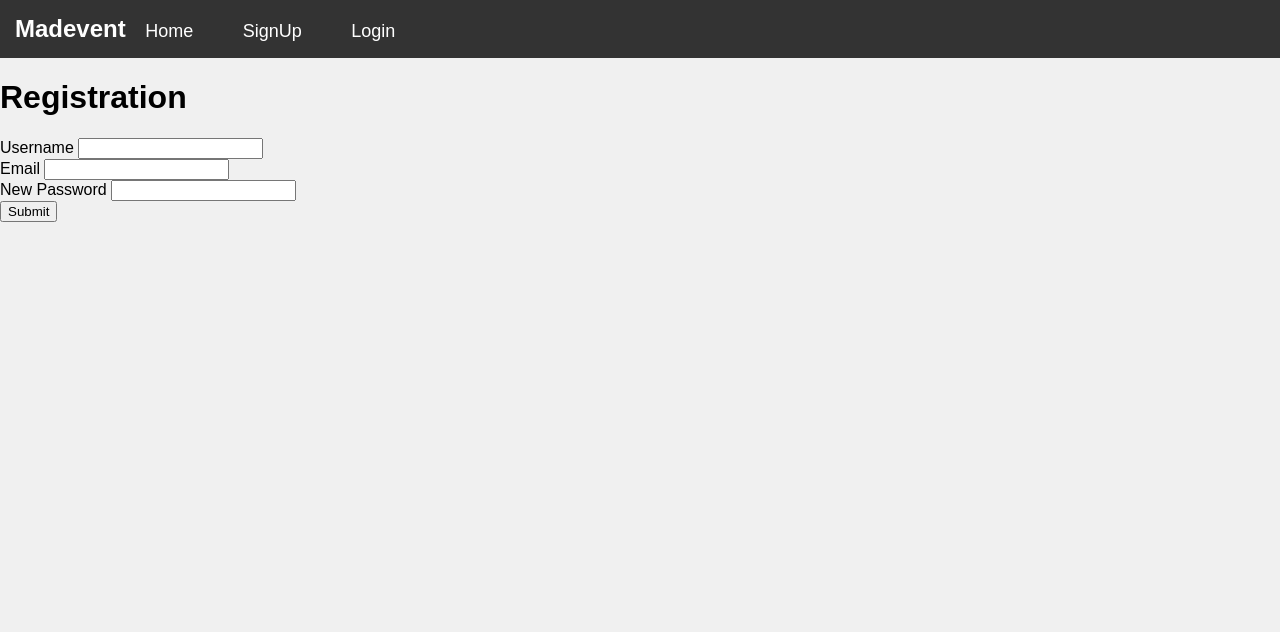
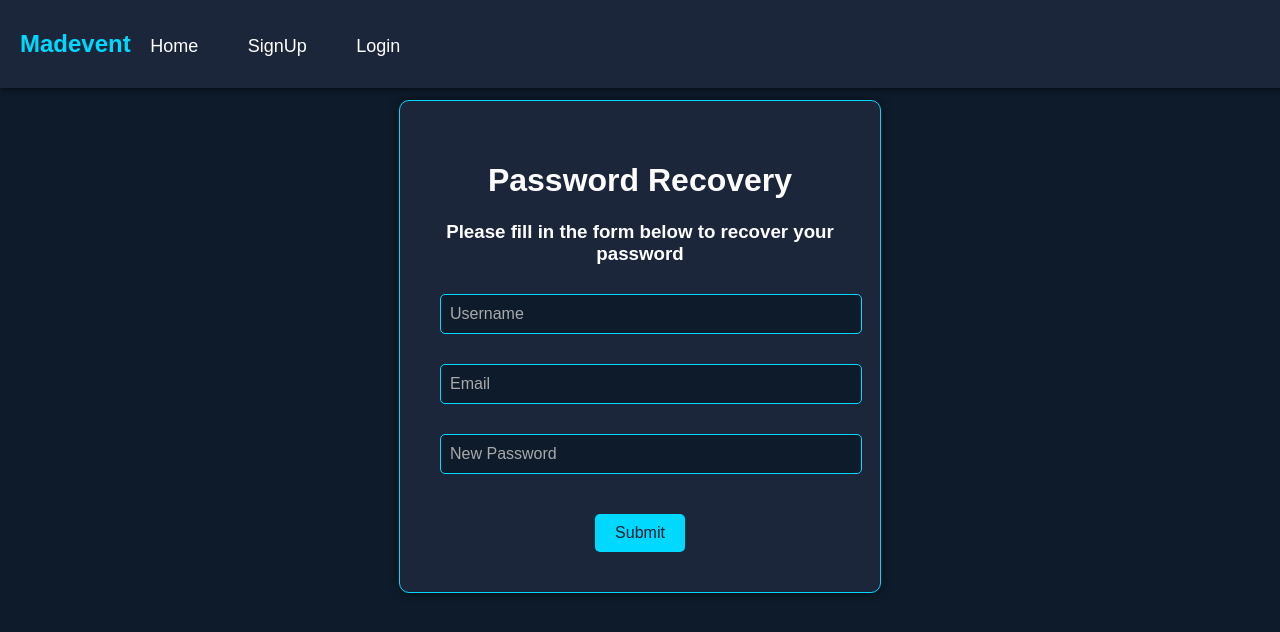
Before and after one commit to akunjone/UTS_IF330_F_Kelompok4, a PHP site: page /lupapass.php in a window 1280 px wide. Shown: the top 632 px of the page. Run offline with PHP 8.4, Linux system fonts and the light colour scheme.

Commit message:
Update lupapass.php

```diff
--- a/UTSWEBPROG/lupapass.php
+++ b/UTSWEBPROG/lupapass.php
@@ -1,8 +1,102 @@
-<!doctype html>
-<html>
+<!DOCTYPE html>
+<html lang="en">
 <head>
-<link rel="stylesheet" href="../UTSWEBPROG/style.css">
-    <title>Form Registrasi</title>
+    <link rel="stylesheet" href="../UTSWEBPROG/style.css">
+    <title>Password Recovery</title>
+    <style>
+        body {
+            display: flex;
+            flex-direction: column;
+            justify-content: flex-start;
+            align-items: center;
+            margin: 0;
+            background-color: #0d1b2a;
+            font-family: Arial, sans-serif;
+            color: #ffffff;
+        }
+        .NavbarComponents {
+            width: 100%;
+            background-color: #1b263b;
+            padding: 10px 20px;
+            box-shadow: 0 2px 5px rgba(0, 0, 0, 0.5);
+            position: absolute;
+            top: 0;
+            left: 0;
+            z-index: 1000;
+        }
+        .NavbarSymbol {
+            display: inline-block;
+            font-size: 24px;
+            color: #00d9ff;
+        }
+        .NavbarMenu {
+            color: #ffffff;
+            text-decoration: none;
+            margin: 0 15px;
+        }
+        .NavbarMenu:hover {
+            text-decoration: underline;
+        }
+
+        .content {
+            margin-top: 100px;
+            text-align: center;
+        }
+        .container {
+            width: 400px;
+            padding: 40px;
+            background-color: #1b263b;
+            border-radius: 10px;
+            box-shadow: 0 0 10px rgba(0, 0, 0, 0.5);
+            border: 1px solid #00d9ff;
+            text-align: center;
+        }
+        .input-container {
+            position: relative;
+            margin: 10px 0;
+        }
+        .input-container input {
+            width: 100%;
+            padding: 10px;
+            border: 1px solid #00d9ff;
+            border-radius: 5px;
+            background-color: #0d1b2a;
+            color: #ffffff;
+            font-size: 16px;
+            transition: all 0.3s ease-in-out;
+            margin: 10px 0;
+        }
+        .input-container label {
+            position: absolute;
+            top: 50%;
+            left: 10px;
+            transform: translateY(-50%);
+            color: #a9a9a9;
+            pointer-events: none;
+            transition: all 0.3s ease-in-out;
+        }
+        .input-container input:focus + label,
+        .input-container input:not(:placeholder-shown) + label,
+        .input-container input:valid + label {
+            top: -10px;
+            left: 10px;
+            font-size: 12px;
+            color: #00d9ff;
+        }
+        .btn {
+            background-color: #00d9ff;
+            color: #0d1b2a;
+            padding: 10px 20px;
+            border: none;
+            border-radius: 5px;
+            cursor: pointer;
+            font-size: 16px;
+            margin-top: 20px;
+        }
+        .btn:hover {
+            background-color: #00b3cc;
+        }
+    </style>
 </head>
 <body>
     <header>
@@ -15,21 +109,27 @@
             </ul>
         </nav>
     </header>
-<h1>Registration</h1>
+    <div class="content">
+        <div class="container">
+            <h1>Password Recovery</h1>
+            <h3>Please fill in the form below to recover your password</h3>
 
-
-<form action="../UTSWEBPROG/updatepass.php" method="post">
-    <label>Username</label>
-    <input type="text" name="username" required />
-    <br />
-    <label>Email</label>
-    <input type="email" name="email" required />
-    <br />
-    <label>New Password</label>
-    <input type="password" name="password" required />
-    <br />
-    <button type="submit">Submit</button>
-</form>
-
+            <form action="../UTSWEBPROG/updatepass.php" method="post">
+                <div class="input-container">
+                    <input type="text" name="username" placeholder=" " required />
+                    <label for="username">Username</label>
+                </div >
+                <div class="input-container">
+                    <input type="email" name="email" placeholder=" " required />
+                    <label for="email">Email</label>
+                </div>
+                <div class="input-container">
+                    <input type="password" name="password" placeholder=" " required />
+                    <label for="password">New Password</label>
+                </div>
+                <button type="submit" class="btn">Submit</button>
+            </form>
+        </div>
+    </div>
 </body>
 </html>
```
